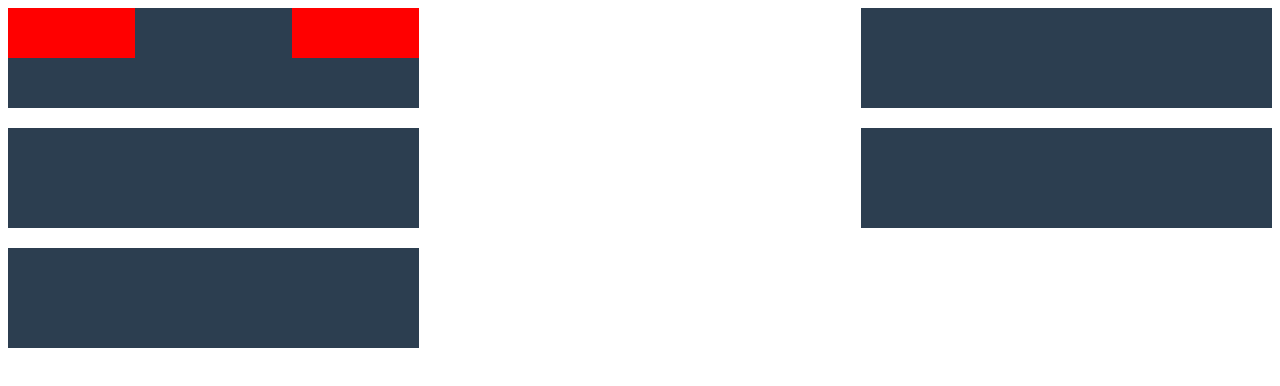
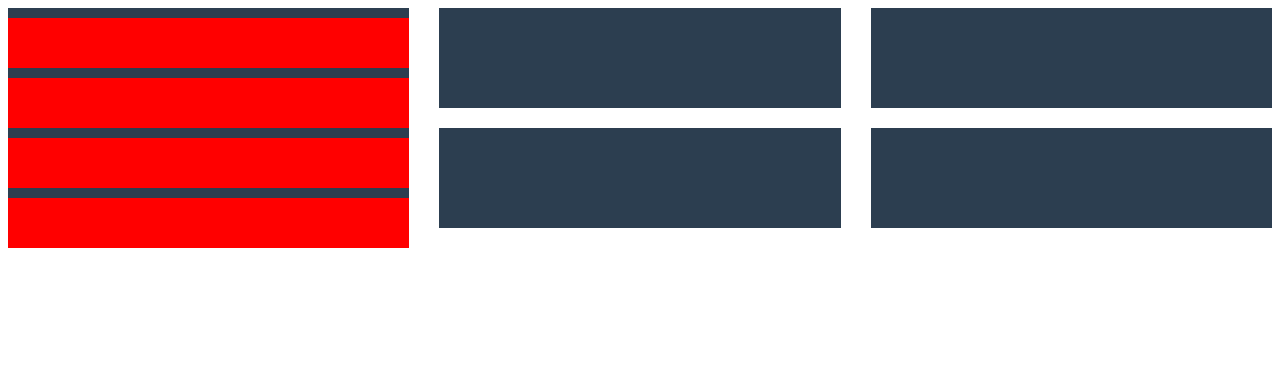
Before and after one commit to baltazarparra/boilerplate, a website: page index.html in a window 1280 px wide. Drawn offline with Linux system fonts and the light colour scheme.

Commit message:
Commit nonsense

```diff
--- a/dest/styles.css
+++ b/dest/styles.css
@@ -1,19 +1,11 @@
 body {
-	display: -webkit-box;
-	display: -ms-flexbox;
-	display: flex;
+
 }
 
 .grid-item {
 	background: #2c3e50;
 	height: 100px;
 	margin-bottom: 20px;
-}
-
-.nested-grid-item {
-	background: red;
-	height: 50px;
-	margin-bottom: 10px;
 }
 
 .grid-one {
@@ -32,25 +24,31 @@ body {
 	clear: both;
 }
 
-.grid-one div {
-	width: calc(99.99% * 1/3 - (15px - 15px * 1/3));
+.grid-item {
+	width: calc(99.99% * 1/3 - (30px - 30px * 1/3));
 }
 
-.grid-one div:nth-child(1n) {
+.grid-item:nth-child(1n) {
 	float: left;
-	margin-right: 15px;
+	margin-right: 30px;
 	clear: none;
 }
 
-.grid-one div:last-child {
+.grid-item:last-child {
 	margin-right: 0;
 }
 
-.grid-one div:nth-child(2n) {
+.grid-item:nth-child(3n) {
 	margin-right: 0;
 	float: right;
 }
 
-.grid-one div:nth-child(2n + 1) {
+.grid-item:nth-child(3n + 1) {
 	clear: left;
 }
+
+.nested-grid-item {
+	background: red;
+	height: 50px;
+	margin-top: 10px;
+}
--- a/gulpfile.js
+++ b/gulpfile.js
@@ -1,6 +1,6 @@
 var gulp = require('gulp');
 var postcss = require('gulp-postcss');
-var autoprefixer = require('autoprefixer-core');
+var autoprefixer = require('autoprefixer');
 var lost = require('lost');
 
 gulp.task('styles', function() {
--- a/index.html
+++ b/index.html
@@ -12,6 +12,12 @@
 			</div>
 			<div class="grid-item"></div>
 			<div class="grid-item"></div>
+		</section>
+		<section class="grid-one">
+			<div class="grid-item">
+				<div class="nested-grid-item"></div>
+				<div class="nested-grid-item"></div>
+			</div>
 			<div class="grid-item"></div>
 			<div class="grid-item"></div>
 		</section>
--- a/package.json
+++ b/package.json
@@ -9,7 +9,7 @@
   "author": "baltazarparra",
   "license": "ISC",
   "devDependencies": {
-    "autoprefixer-core": "^6.0.1",
+    "autoprefixer": "^6.3.6",
     "cssnext": "^1.8.4",
     "csswring": "^5.0.0",
     "gulp": "^3.9.1",
--- a/styles.css
+++ b/styles.css
@@ -1,5 +1,5 @@
 body {
-	display: flex;
+
 }
 
 .grid-item {
@@ -8,17 +8,17 @@ body {
 	margin-bottom: 20px;
 }
 
-.nested-grid-item {
-	background: red;
-	height: 50px;
-	margin-bottom: 10px;
-}
-
 .grid-one {
 	width: 100%;
 	lost-utility: clearfix;
 }
 
-.grid-one div {
-	lost-column: 1/3 2 15px;
+.grid-item {
+	lost-column: 1/3;
 }
+
+.nested-grid-item {
+	background: red;
+	height: 50px;
+	margin-top: 10px;
+}
```
